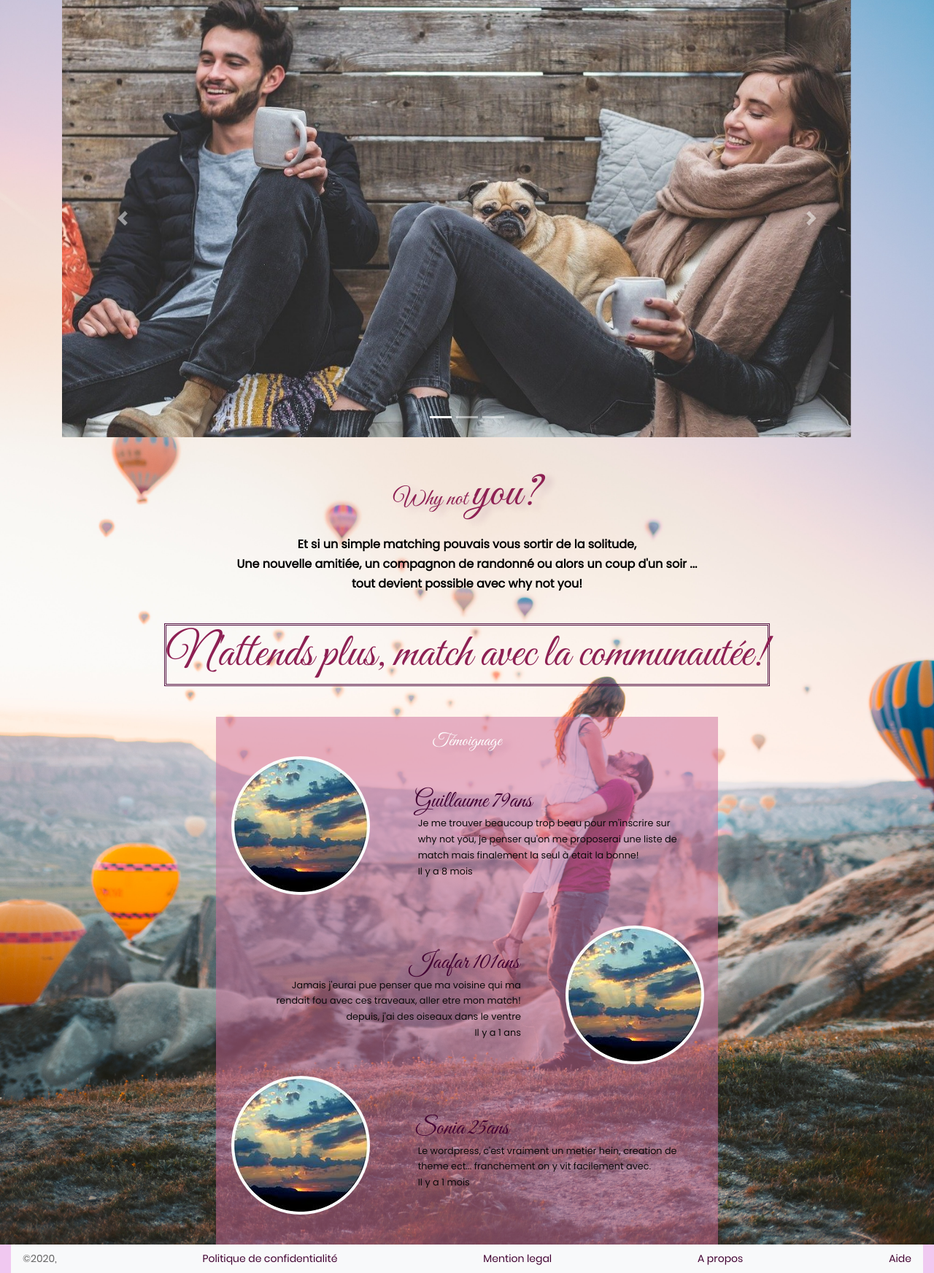
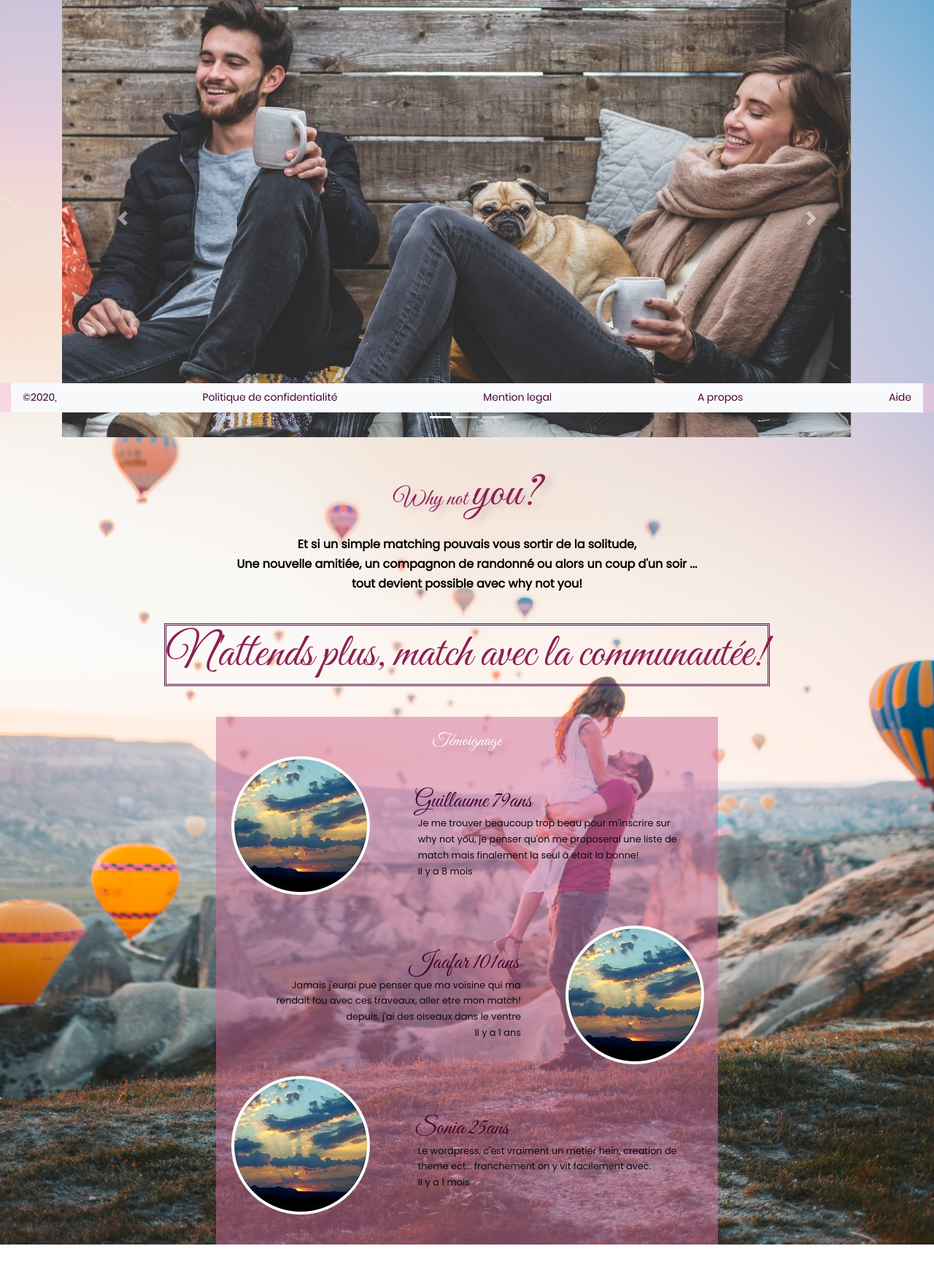
Before and after one commit to sandra-f/WhyNotYou, a PHP site: template templates/home.html.twig in a window 1280 px wide. Shown: the part 235-1979 px from the top of the page at 73% size. After the commit the page ends 1940 px from the top, so only its background shows below. Run offline with PHP 8.4, Linux system fonts and the light colour scheme; the template is opened without the code that fills it, so the values that code supplies are empty; some libraries are stand-ins or nearby versions.

Commit message:
css footer

```diff
--- a/public/css/footer.css
+++ b/public/css/footer.css
@@ -1,10 +1,19 @@
-#footer{
+footer{
+
+    background-color: rgba(248, 194, 223, 0.502);
+    position: fixed;
+    left: 0;
+    bottom: 0;
     width: 100%;
-    background-color: rgb(226, 145, 226, 0.5);
+
 }
+#footer p{
+    color: rgb(66, 2, 50);
+}
+
 #footer a{
-    color: rgb(66, 2, 50);;
+    color: rgb(66, 2, 50);
 }
 #footer a:hover{
-    color: #ce82a9;
+    color: #ce79f0;
 }
```
